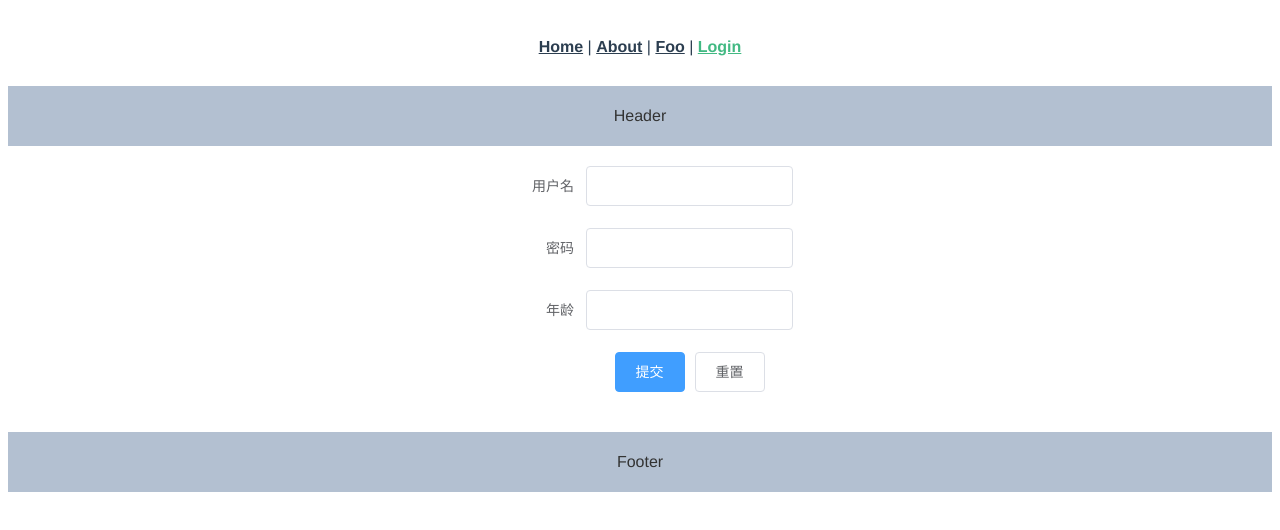
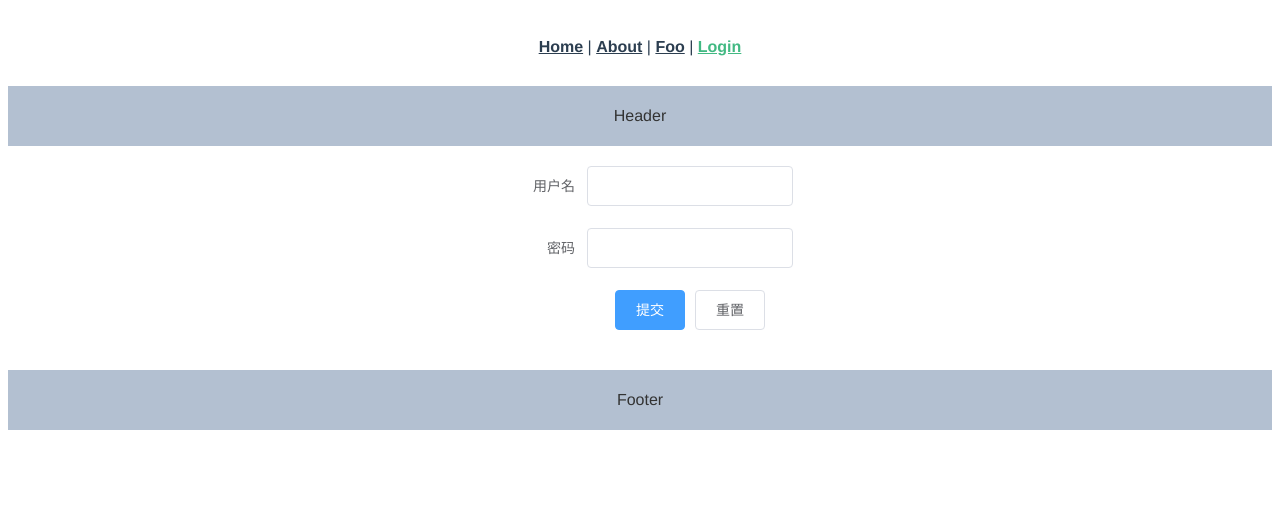
Before and after one commit to s2288156/bs-management, a Vue app: page /#/login in a window 1280 px wide. Shown: the top 530 px of the page. Built offline with nearby package versions, Linux system fonts and the light colour scheme.

Commit message:
跨域问题

```diff
--- a/src/main.js
+++ b/src/main.js
@@ -3,9 +3,12 @@ import App from './App.vue';
 import router from './router';
 import ElementUI from 'element-ui';
 import 'element-ui/lib/theme-chalk/index.css';
+import axios from 'axios'
+import VueAxios from "vue-axios";
 
 Vue.config.productionTip = false
 Vue.use(ElementUI);
+Vue.use(VueAxios, axios);
 
 new Vue({
   router,
--- a/src/router/index.js
+++ b/src/router/index.js
@@ -2,10 +2,9 @@ import Vue from 'vue'
 import VueRouter from 'vue-router'
 import Home from '../views/Home.vue'
 import Login from '@/views/Login'
-import axios from 'axios'
-import VueAxios from "vue-axios";
 
-Vue.use(VueRouter, VueAxios, axios)
+
+Vue.use(VueRouter)
 
 const routes = [
   {
--- a/src/views/Login.vue
+++ b/src/views/Login.vue
@@ -11,20 +11,18 @@
           <el-col :span="6">
             <div class="grid-content bg-transparent">
 
-              <el-form :model="loginForm" status-icon :rules="rules" ref="loginForm" label-width="99px"
-                       class="demo-loginForm">
+              <el-form :model="ruleForm" status-icon :rules="rules" ref="ruleForm" label-width="100px"
+                       class="demo-ruleForm">
                 <el-form-item label="用户名" prop="username">
-                  <el-input type="text" v-model="loginForm.username" autocomplete="on"></el-input>
+                  <el-input v-model="ruleForm.username" autocomplete="off"></el-input>
                 </el-form-item>
-                <el-form-item label="密码" prop="pass">
-                  <el-input type="password" v-model="loginForm.pass" autocomplete="off"></el-input>
+                <el-form-item label="密码" prop="password">
+                  <el-input type="password" v-model="ruleForm.password" autocomplete="off"></el-input>
                 </el-form-item>
-                <el-form-item label="年龄" prop="age">
-                  <el-input v-model.number="loginForm.age"></el-input>
-                </el-form-item>
+
                 <el-form-item>
-                  <el-button type="primary" @click="submitForm('loginForm')">提交</el-button>
-                  <el-button @click="resetForm('loginForm')">重置</el-button>
+                  <el-button type="primary" @click="submitForm('ruleForm')">提交</el-button>
+                  <el-button @click="resetForm('ruleForm')">重置</el-button>
                 </el-form-item>
               </el-form>
 
@@ -46,57 +44,33 @@
 export default {
   name: 'Login',
   data() {
-    let checkAge = (rule, value, callback) => {
-      if (!value) {
-        return callback(new Error('年龄不能为空'));
-      }
-      setTimeout(() => {
-        if (!Number.isInteger(value)) {
-          callback(new Error('请输入数字值'));
-        } else {
-          if (value < 18) {
-            callback(new Error('必须年满18岁'));
-          } else {
-            callback();
-          }
-        }
-      }, 1000);
-    };
-    let validatePass = (rule, value, callback) => {
+    const validateUsername = (rule, value, callback) => {
       if (value === '') {
-        callback(new Error('请输入密码'));
+        callback(new Error('请输入用户名'));
       } else {
-        if (this.loginForm.checkPass !== '') {
-          this.$refs.loginForm.validateField('checkPass');
-        }
         callback();
       }
     };
-    let validatePass2 = (rule, value, callback) => {
+    const validatePassword = (rule, value, callback) => {
       if (value === '') {
-        callback(new Error('请再次输入密码'));
-      } else if (value !== this.loginForm.pass) {
-        callback(new Error('两次输入密码不一致!'));
+        callback(new Error('请输入密码'));
+      } else if (value.length < 1) {
+        callback(new Error('密码长度不能低于1位'));
       } else {
         callback();
       }
     };
     return {
-      loginForm: {
+      ruleForm: {
         username: '',
-        pass: '',
-        checkPass: '',
-        age: ''
+        password: '',
       },
       rules: {
-        pass: [
-          {validator: validatePass, trigger: 'blur'}
+        username: [
+          {validator: validateUsername, trigger: 'blur'}
         ],
-        checkPass: [
-          {validator: validatePass2, trigger: 'blur'}
-        ],
-        age: [
-          {validator: checkAge, trigger: 'blur'}
+        password: [
+          {validator: validatePassword, trigger: 'blur'}
         ]
       }
     };
@@ -105,7 +79,14 @@ export default {
     submitForm(formName) {
       this.$refs[formName].validate((valid) => {
         if (valid) {
-          alert('submit!');
+          // const api = '/api/auth/login';
+          const api = "http://localhost:18000/auth/login";
+          const data = JSON.stringify(this.ruleForm);
+          console.log(data);
+          this.axios.post(api, data).then((response) => {
+            alert('submit');
+            alert(response.toString());
+          });
         } else {
           console.log('error submit!!');
           return false;
--- /dev/null
+++ b/vue.config.js
@@ -0,0 +1,19 @@
+// const port = process.env.port || process.env.npm_config_port || 80 // 端口
+
+module.export = {
+  devServer: {
+    host: 'localhost',
+    port: 8080,
+    assetsSubDirectory: "static",
+    assetsPublicPath: "/",
+    proxyTable: {
+      "/api": {
+        target: "http://localhost:18000",
+        changeOrigin: true,
+        pathRewrite: {
+          "^/api": "/"
+        }
+      }
+    }
+  }
+}
```
